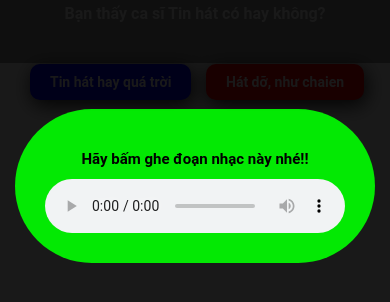
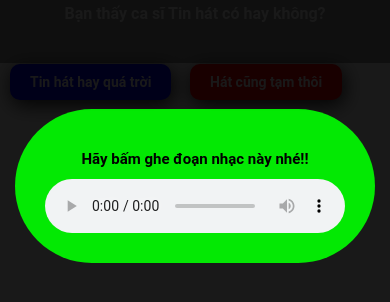
Before and after one commit to Tin-ngo/tin-singer.github.io, a plain HTML site: page index.html in a window 390 px wide. Shown: the part 236-538 px from the top of the page. Drawn offline with Linux system fonts and the light colour scheme.

Commit message:
update
update responsive

```diff
--- a/assets/css/responsive.css
+++ b/assets/css/responsive.css
@@ -24,6 +24,7 @@
                 display: flex;
                 justify-content: center;
                 align-items: center;
+                flex-wrap: wrap;
             }
             .container div.text1 {
                 background-color: rgba(0, 0, 0, 0.4);
@@ -40,7 +41,7 @@
             .button_ok {
                 position: absolute;
                 top: 300px;
-                left: 30px;
+                left: 10px;
                 font-size: 1.4rem;
                 background-color: blue;
                 padding: 10px 20px;
@@ -56,7 +57,7 @@
             .button {
                 position: absolute;
                 top: 300px;
-                left: 206px;
+                left: 190px;
                 font-size: 1.4rem;
                 font-weight: bold;
                 background-color: red;
@@ -132,7 +133,7 @@
                 margin-top: 10px;
             }
             .modal2_content h2 {
-                font-size: 1.9rem;
+                font-size: 1.6rem;
             }
             @keyframes fadeIn {
                 from {
--- a/index.html
+++ b/index.html
@@ -25,7 +25,7 @@
                 <h1 class="text1">Bạn thấy ca sĩ Tin hát có hay không?</h1>
             </div>
             <button class="button_ok" onclick="ok()">Tin hát hay quá trời</button>
-            <button class="button" onmouseover="no_ok()" onclick="no_ok()">Hát dỡ, như chaien</button>
+            <button class="button" onmouseover="no_ok()" onclick="no_ok()">Hát cũng tạm thôi</button>
         </div>
 
         <!-- footer -->
@@ -50,7 +50,7 @@
             <a href="https://www.facebook.com/ngophitin/">
                 <i class="fab fa-facebook"></i> Facebook
             </a>
-            <button class="thoat" style="background-color: red; color: #fff; border:none; border-radius: 20px; margin-top: 20px; padding: 10px;" onclick="thoat()">thoát</button>
+            <button class="thoat" style="background-color: red; color: #fff; border:none; font-size: 1rem;border-radius: 15px; margin-top: 20px; padding: 10px;" onclick="thoat()">thoát</button>
         </div>
     </div>
 
```
